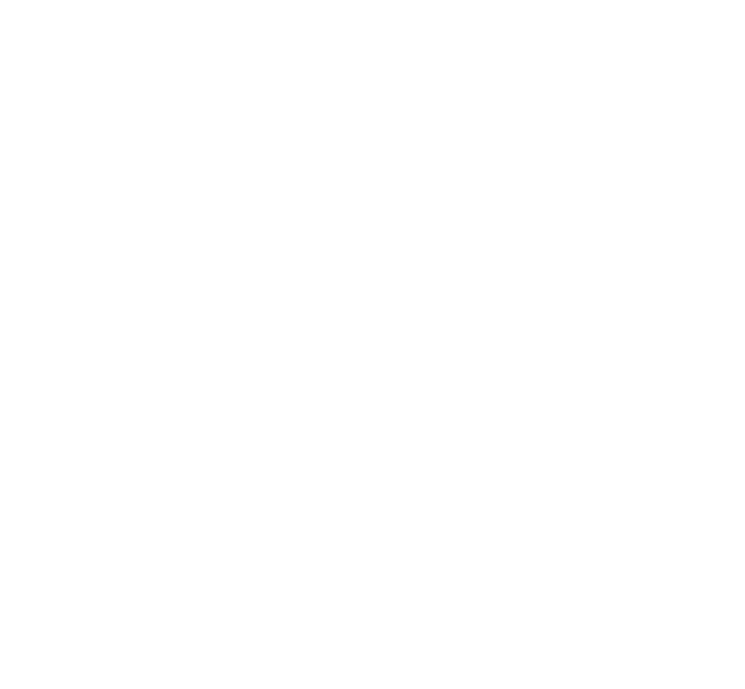
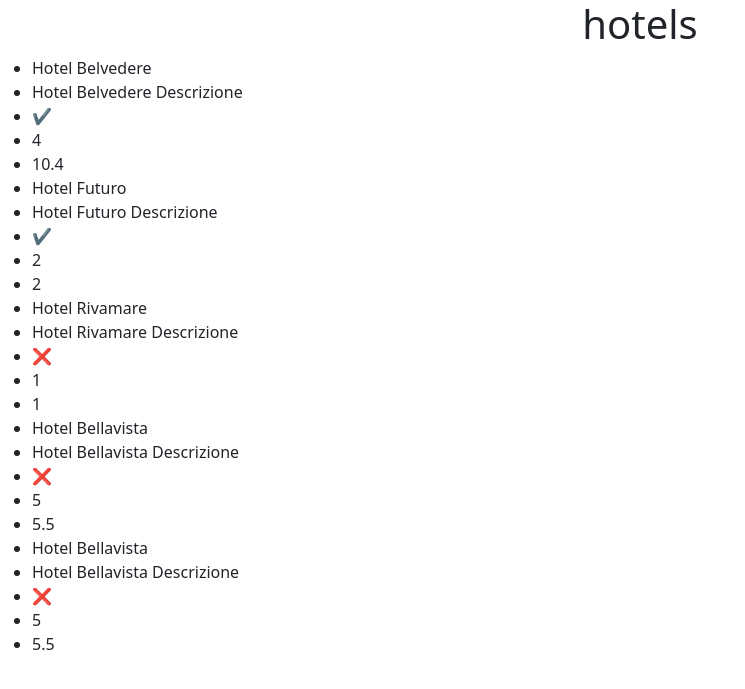
Before and after one commit to Matteo-Nesti/php-hotel, a PHP site: page / in a window 1280 px wide. Before the commit the part shown is empty. Shown: the top 689 px of the page, without its empty margins (0-745 px from the left). Run offline with PHP 8.4, Linux system fonts and the light colour scheme.

Commit message:
print in page list for hotels info

```diff
--- a/index.php
+++ b/index.php
@@ -39,3 +39,54 @@
     ],
 
 ];
+
+foreach ($hotels as &$hotel) {
+    if ($hotel['parking'] === false) {
+        $hotel['parking'] = '&#10060;';
+    } else {
+        $hotel['parking'] = '&#10004;';
+    }
+};
+
+
+?>
+
+<!DOCTYPE html>
+<html lang="en">
+
+<head>
+    <meta charset="UTF-8">
+    <meta name="viewport" content="width=device-width, initial-scale=1.0">
+    <link href="https://cdn.jsdelivr.net/npm/bootstrap@5.3.0/dist/css/bootstrap.min.css" rel="stylesheet" integrity="sha384-9ndCyUaIbzAi2FUVXJi0CjmCapSmO7SnpJef0486qhLnuZ2cdeRhO02iuK6FUUVM" crossorigin="anonymous">
+
+    <title>Document</title>
+</head>
+
+<body>
+    <h1 class="text-center">hotels</h1>
+    <ul>
+        <?php foreach ($hotels as $hotel) { ?>
+            <li>
+                <?= $hotel['name'] ?>
+            </li>
+
+            <li>
+                <?= $hotel['description'] ?>
+            </li>
+
+            <li>
+                <?= $hotel['parking'] ?>
+            </li>
+
+            <li>
+                <?= $hotel['vote'] ?>
+            </li>
+
+            <li>
+                <?= $hotel['distance_to_center'] ?>
+            </li>
+        <?php } ?>
+    </ul>
+</body>
+
+</html>
```
Lines whose indentation alone changed are shown as unchanged.
